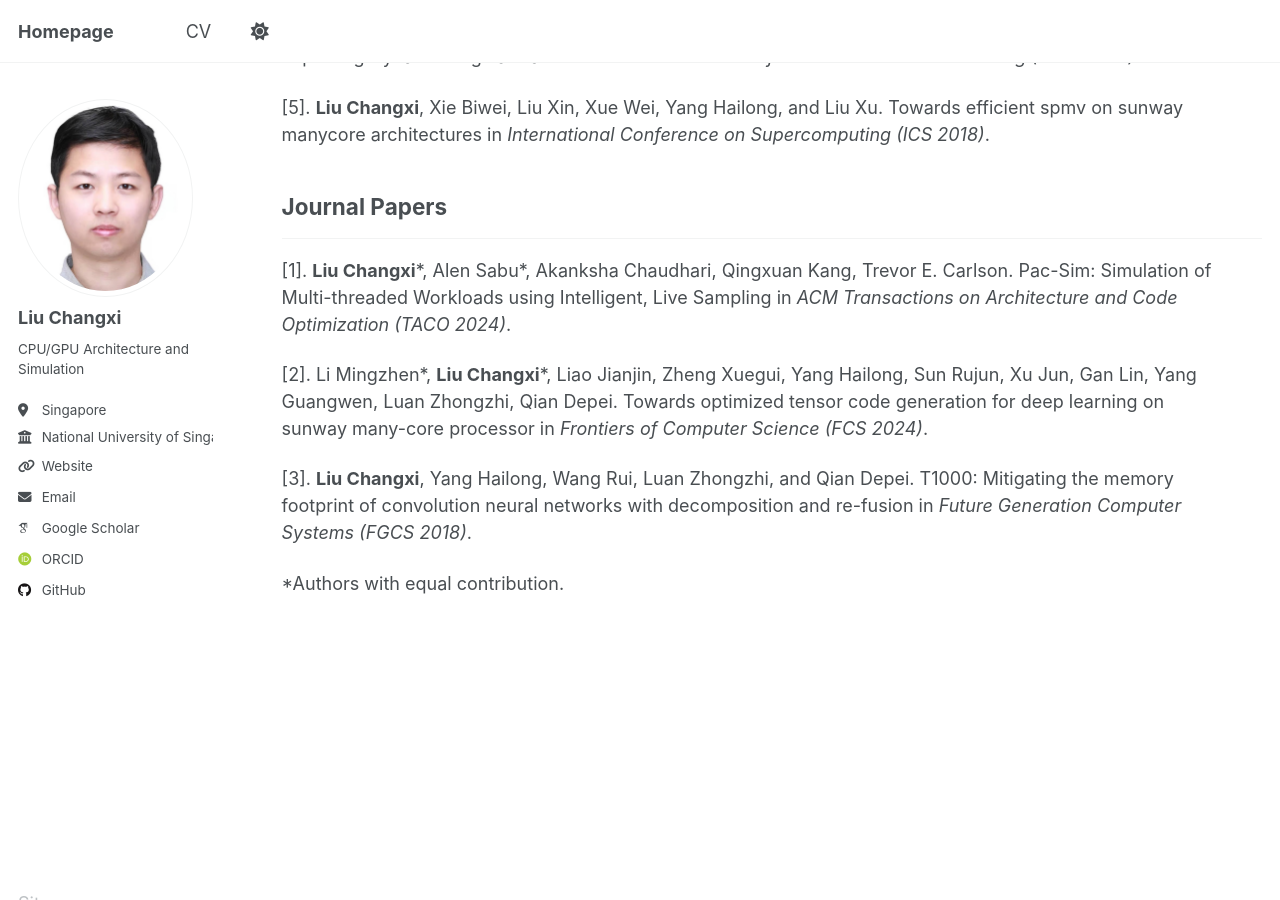
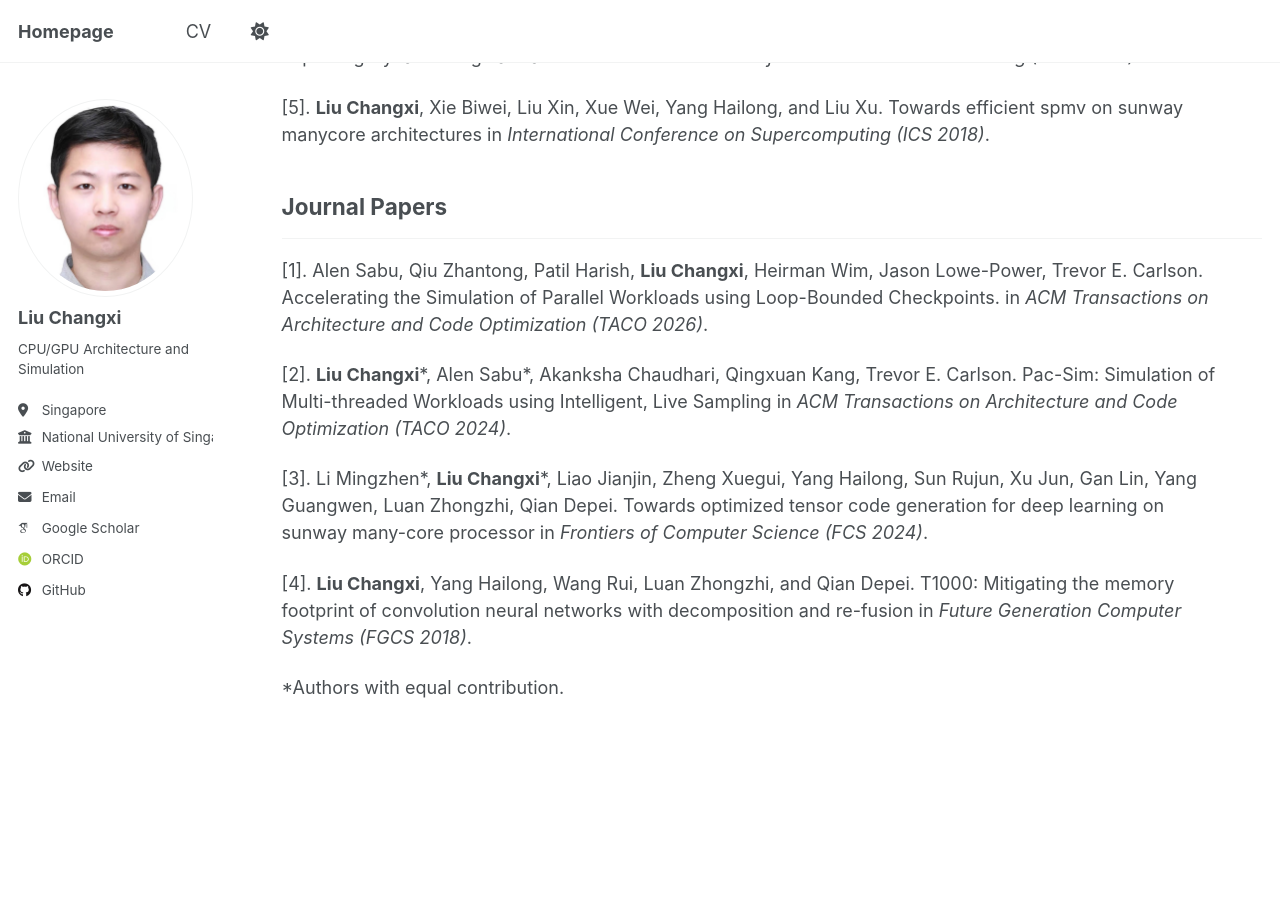
Before and after one commit to lchangxii/lchangxii.github.io, a Jekyll site: the page built from _pages/publications.html, in a window 1280 px wide and 900 px high, scrolled down 479 px. Built offline with Jekyll 4.4.1, drawn with Linux system fonts in a browser that asks for light colours; some web fonts are replaced.

```diff
--- a/_config.yml
+++ b/_config.yml
@@ -29,7 +29,7 @@
   location         : "Singapore"
   employer         : "National University of Singapore"
   uri              : https://lchangxii.github.io/ # URL
-  email            : ""
+  email            : "changxi.liu@nus.edu.sg"
 
   # Academic websites
   arxiv            : # URL - Update with the correct link to your profile
--- /dev/null
+++ b/_publications/8.md
@@ -0,0 +1,9 @@
+---
+title: "Accelerating the Simulation of Parallel Workloads using Loop-Bounded Checkpoints."
+collection: publications
+permalink: /publication/8
+author: Alen Sabu, Qiu Zhantong, Patil Harish, Liu Changxi, Heirman Wim, Jason Lowe-Power, Trevor E. Carlson.
+venue: 'ACM Transactions on Architecture and Code Optimization (TACO 2026)'
+paperurl: ''
+category: manuscripts
+---
```
